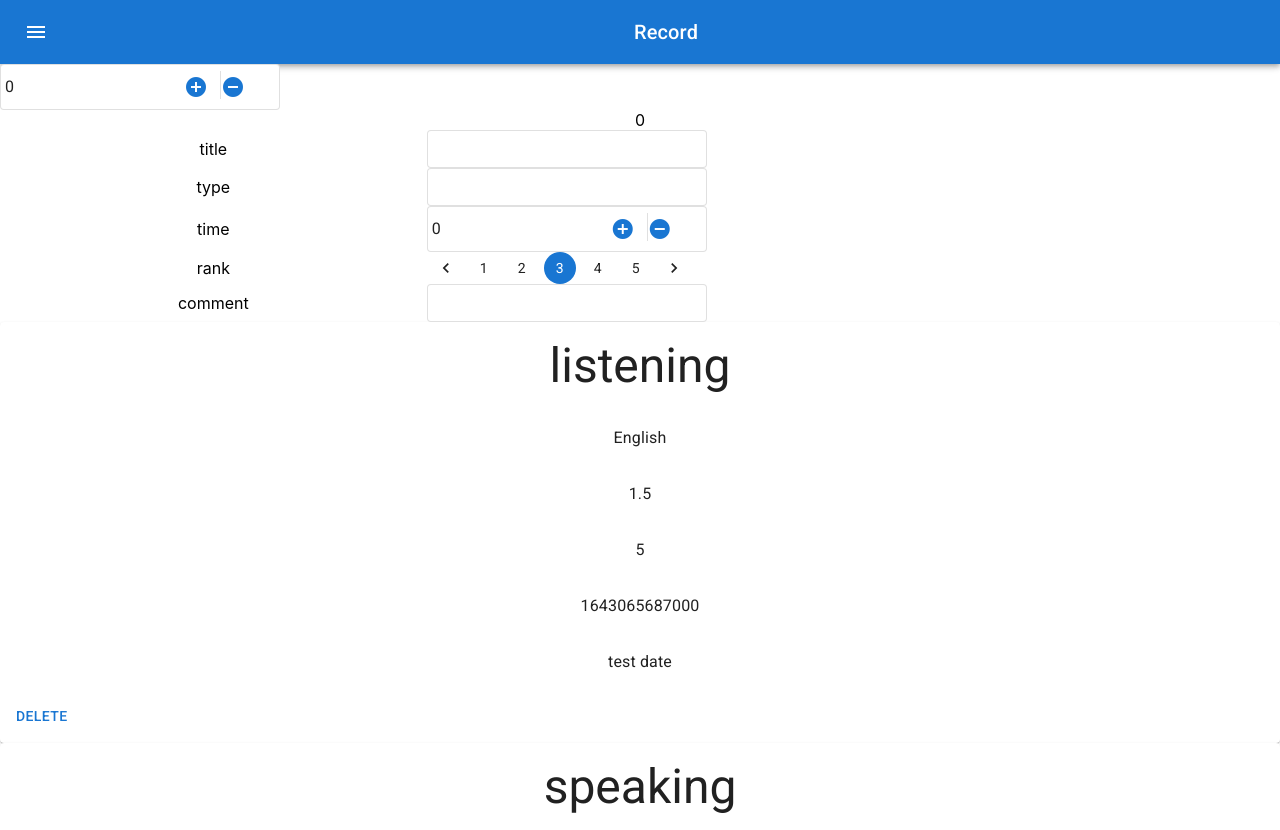
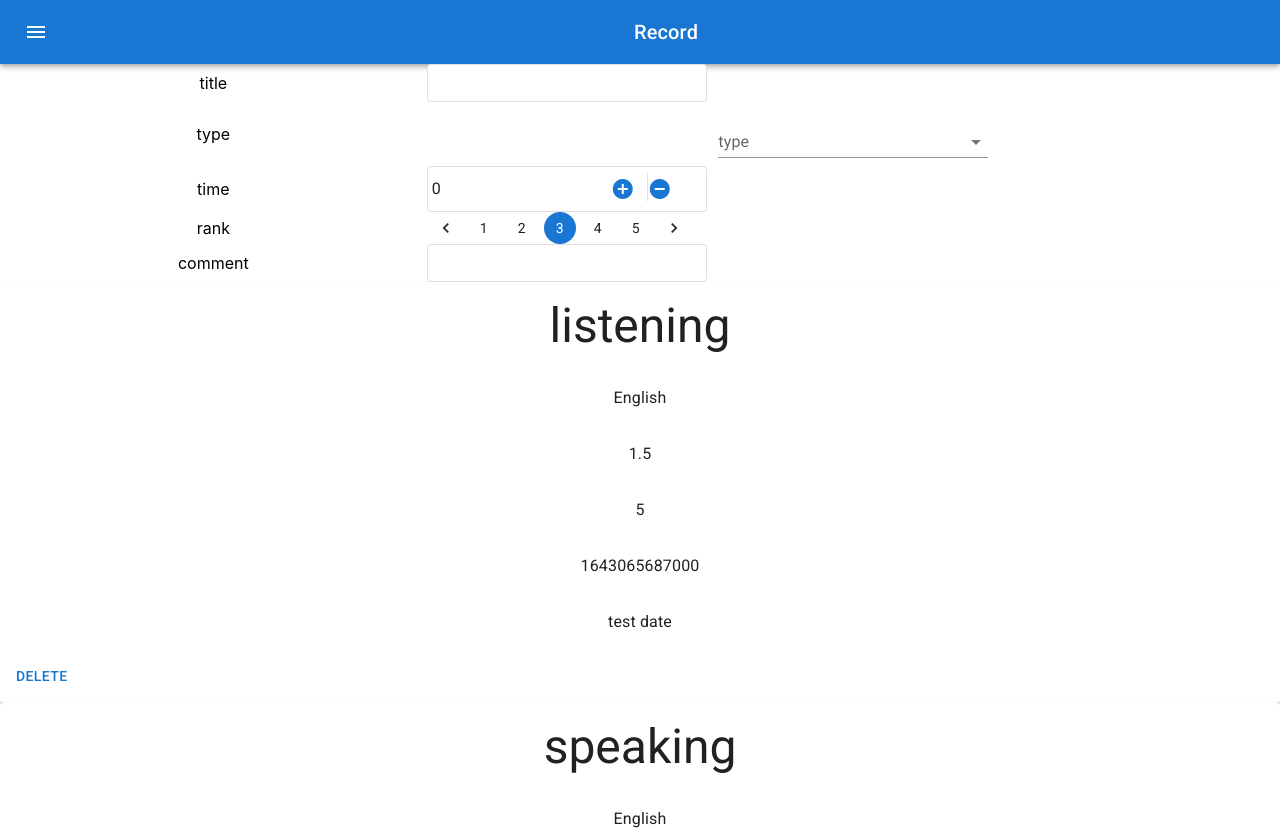
Before and after one commit to yuki-0211/learning-react-records-app, a React (Create React App) app: page / in a window 1280 px wide. Shown: the top 830 px of the page. Built offline with nearby package versions, Linux system fonts and the light colour scheme.

Commit message:
feature:add select form

```diff
--- /dev/null
+++ b/src/components/atoms/FormControl/index.tsx
@@ -0,0 +1,19 @@
+import {
+  FormControl as MuiFormControl,
+  FormControlProps as MuiFormControlProps,
+} from '@mui/material';
+
+interface FormControlProps extends MuiFormControlProps {}
+
+export const FormControl: React.VFC<FormControlProps> = ({
+  variant,
+  fullWidth,
+  sx,
+  children,
+}) => {
+  return (
+    <MuiFormControl fullWidth={fullWidth} variant={variant} sx={sx}>
+      {children}
+    </MuiFormControl>
+  );
+};
--- /dev/null
+++ b/src/components/atoms/InputLabel/index.tsx
@@ -0,0 +1,18 @@
+import {
+  InputLabel as MuiInputLabel,
+  InputLabelProps as MuiInputLabelProps,
+} from '@mui/material';
+
+interface InputLabelProps extends MuiInputLabelProps {}
+
+export const InputLabel: React.VFC<InputLabelProps> = ({
+  id,
+  sx,
+  children,
+}) => {
+  return (
+    <MuiInputLabel id={id} sx={sx}>
+      {children}
+    </MuiInputLabel>
+  );
+};
--- /dev/null
+++ b/src/components/atoms/MenuItem/index.tsx
@@ -0,0 +1,14 @@
+import {
+  MenuItem as MuiMenuItem,
+  MenuItemProps as MuiMenuItemProps,
+} from '@mui/material';
+
+interface MenuItemProps extends MuiMenuItemProps {}
+
+export const MenuItem: React.VFC<MenuItemProps> = ({ value, sx, children }) => {
+  return (
+    <MuiMenuItem value={value} sx={sx}>
+      {children}
+    </MuiMenuItem>
+  );
+};
--- /dev/null
+++ b/src/components/atoms/Select/index.tsx
@@ -0,0 +1,27 @@
+import {
+  Select as MuiSelect,
+  SelectProps as MuiSelectProps,
+} from '@mui/material';
+
+interface SelectProps extends MuiSelectProps<string> {}
+
+export const Select: React.VFC<SelectProps> = ({
+  labelId,
+  value,
+  onChange,
+  label,
+  sx,
+  children,
+}) => {
+  return (
+    <MuiSelect
+      labelId={labelId}
+      value={value}
+      onChange={onChange}
+      label={label}
+      sx={sx}
+    >
+      {children}
+    </MuiSelect>
+  );
+};
--- /dev/null
+++ b/src/components/molecules/SelectVariants/index.tsx
@@ -0,0 +1,48 @@
+import { ReactNode } from 'react';
+import { SelectChangeEvent } from '@mui/material';
+import { Select } from '../../atoms/Select';
+import { FormControl } from '../../atoms/FormControl';
+import { InputLabel } from '../../atoms/InputLabel';
+/*
+import { MenuItem } from '../../atoms/MenuItem';
+Failure Example
+Select Menu Item does not respond to Wrapped Component
+*/
+import MenuItem from '@mui/material/MenuItem';
+
+interface Props {
+  value: string;
+  onChange: (event: SelectChangeEvent<unknown>, child: ReactNode) => void;
+  label: string;
+  items: { id: string; value: string }[];
+}
+
+export const SelectVariants: React.VFC<Props> = ({
+  value,
+  onChange,
+  label,
+  items,
+}) => {
+  return (
+    <div>
+      <FormControl variant="standard" sx={{ m: 1, minWidth: 270 }}>
+        <InputLabel id="select-standard-label">{label}</InputLabel>
+        <Select
+          labelId="select-standard-label"
+          id="select-standard"
+          value={value}
+          onChange={onChange}
+          label={label}
+        >
+          {items.map((item, index) => {
+            return (
+              <MenuItem value={item.id} key={index}>
+                {item.value}
+              </MenuItem>
+            );
+          })}
+        </Select>
+      </FormControl>
+    </div>
+  );
+};
--- a/src/components/organisms/CardHistory/test_data.ts
+++ b/src/components/organisms/CardHistory/demo_data.ts
@@ -1,4 +1,4 @@
-export const test_data = () => {
+export const demo_data = () => {
   return [
     {
       title: 'listening',
--- a/src/components/organisms/CardHistory/index.tsx
+++ b/src/components/organisms/CardHistory/index.tsx
@@ -3,7 +3,7 @@ import { Card } from '../../atoms/Card';
 import { CardActions } from '../../atoms/CardActions';
 import { CardContent } from '../../atoms/CardContent';
 import { Typography } from '../../atoms/Typograpy';
-import { test_data } from './test_data';
+import { demo_data } from './demo_data';
 
 interface recode {
   title: string;
@@ -15,7 +15,7 @@ interface recode {
 }
 
 export const CardHistory: React.VFC = () => {
-  const card_data: recode[] = test_data();
+  const card_data: recode[] = demo_data();
   return (
     <div>
       {card_data.map((data, index) => (
--- a/src/components/template/InputRecode.tsx
+++ b/src/components/template/InputRecode.tsx
@@ -1,15 +1,17 @@
 import { usePagination } from '../../hooks/usePagination';
+import { useSelect } from '../../hooks/useSelect';
 import { useTextButtonNumberForm } from '../../hooks/useTextButtonNumberForm';
 import { useTextForm } from '../../hooks/useTextField';
 import { Grid } from '../atoms/Grid';
-import { OutlinedInput } from '../atoms/OutlinedInput';
 import { Pagination } from '../atoms/Pagination';
 import { FormBase } from '../molecules/FormBase';
+import { SelectVariants } from '../molecules/SelectVariants';
 import { TextButtonNumberForm } from '../organisms/TextButtonNumberForm';
+import { demoData } from './demoData';
 
 export const InputRecode = () => {
   const { state: title, onChange: titleOnChange } = useTextForm();
-  const { state: type, onChange: typeOnChange } = useTextForm();
+  const { state: type, onChange: typeOnChange } = useSelect();
   const { state: rankState, onChange: rankOnChange } = usePagination();
   const {
     state: timeState,
@@ -18,6 +20,8 @@ export const InputRecode = () => {
     onChange: timeOnChange,
   } = useTextButtonNumberForm();
   const { state: comment, onChange: commentOnChange } = useTextForm();
+
+  const selectData = demoData();
 
   return (
     <Grid
@@ -36,7 +40,12 @@ export const InputRecode = () => {
         type
       </Grid>
       <Grid item xs={8}>
-        <FormBase value={type} onChange={typeOnChange} />
+        <SelectVariants
+          value={type}
+          onChange={typeOnChange}
+          label={'type'}
+          items={selectData}
+        />
       </Grid>
       <Grid item xs={4}>
         time
--- /dev/null
+++ b/src/components/template/demoData.ts
@@ -0,0 +1,7 @@
+export const demoData = () => {
+  return [
+    { id: '0', value: 'English' },
+    { id: '1', value: 'Management' },
+    { id: '2', value: 'Science' },
+  ];
+};
--- /dev/null
+++ b/src/hooks/useSelect.ts
@@ -0,0 +1,15 @@
+import { SelectChangeEvent } from '@mui/material';
+import { ReactNode, useCallback, useState } from 'react';
+
+export const useSelect = () => {
+  const [state, setState] = useState<string>('');
+  const onChang = useCallback(
+    (event: SelectChangeEvent<string>, child: ReactNode) =>
+      setState(event.target.value),
+    []
+  );
+  const onChange = (event: SelectChangeEvent<string>, child: ReactNode) => {
+    setState(event.target.value);
+  };
+  return { state, onChange };
+};
--- a/src/pages/Recoder.tsx
+++ b/src/pages/Recoder.tsx
@@ -1,20 +1,9 @@
 import { CardHistory } from '../components/organisms/CardHistory';
-import { TextButtonNumberForm } from '../components/organisms/TextButtonNumberForm';
 import { InputRecode } from '../components/template/InputRecode';
-import { useTextButtonNumberForm } from '../hooks/useTextButtonNumberForm';
 
 export const Recoder = () => {
-  const { state, decrement, increment, onChange } = useTextButtonNumberForm();
-
   return (
     <div>
-      <TextButtonNumberForm
-        count={state.count}
-        onClickDecrease={decrement}
-        onClickIncrease={increment}
-        onChange={onChange}
-      />
-      {state.count}
       <InputRecode />
       <CardHistory />
     </div>
```
